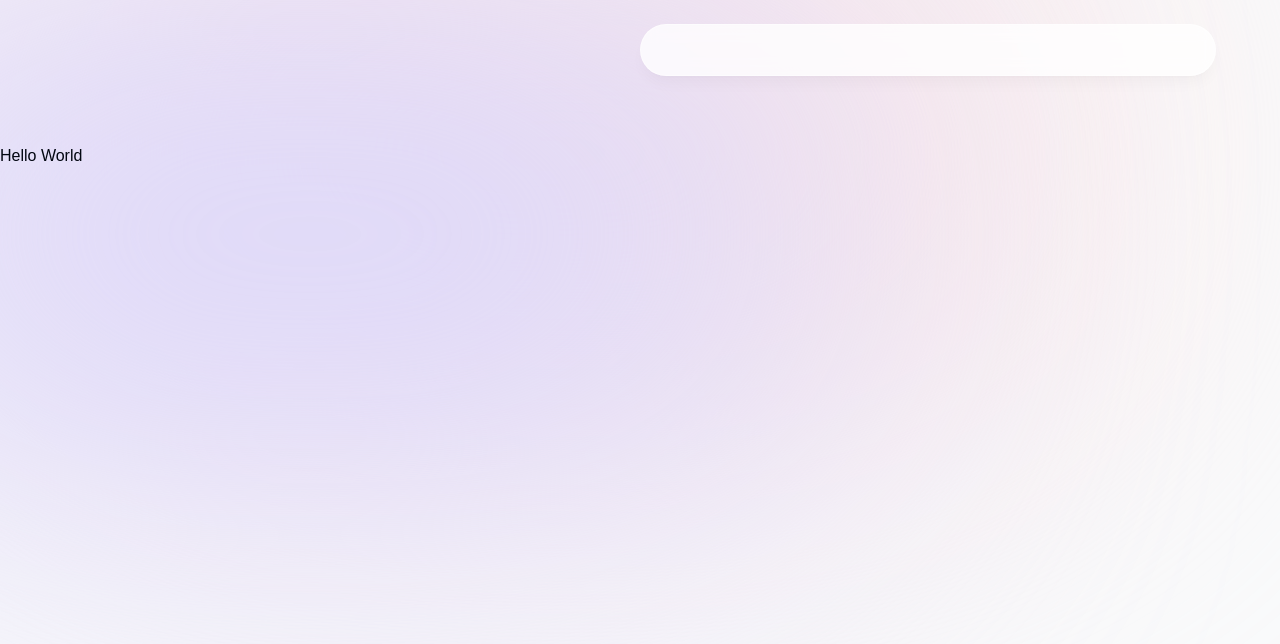
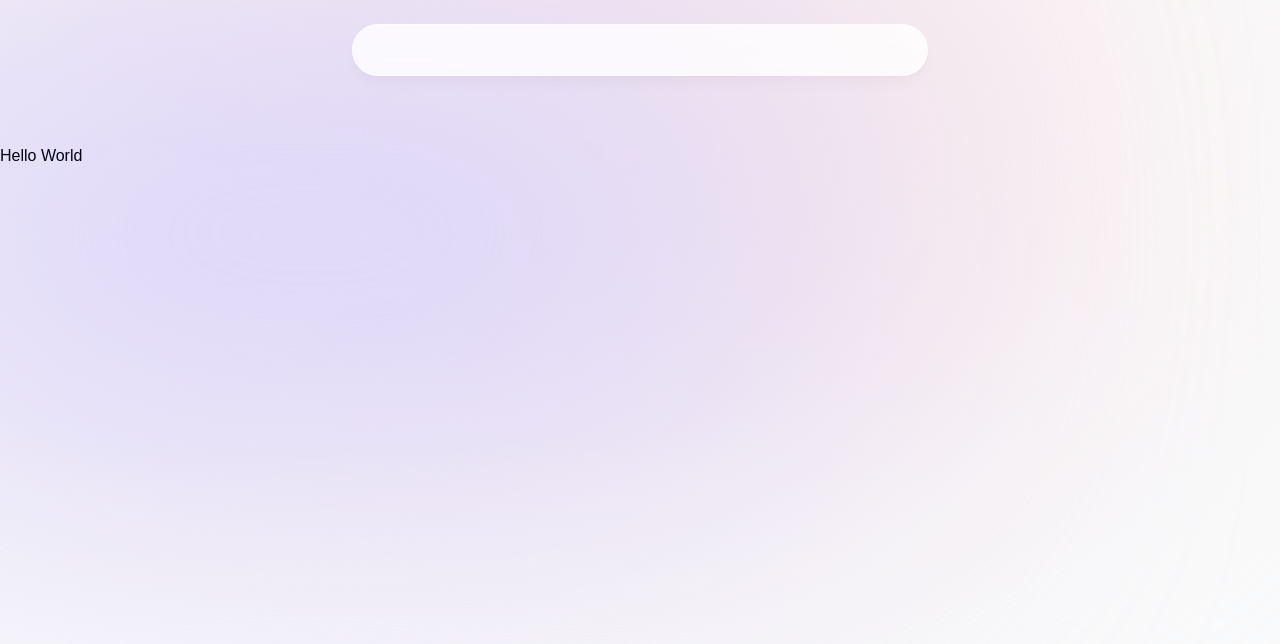
Before and after one commit to williamalowe/next-portfolio, a Next.js app: page / in a window 1280 px wide. Shown: the top 644 px of the page. Built offline with nearby package versions, Linux system fonts and the light colour scheme; a web font is replaced by a local one.

Commit message:
feat: add header-component

```diff
--- a/src/components/header.tsx
+++ b/src/components/header.tsx
@@ -1,7 +1,7 @@
 export default function Header() {
   return (
     <header className="z-[999] relative">
-      <div className="fixed top-0 left-1/2 h-[4.5rem] w-full rounded-none border border-white border-opacity-40 bg-white bg-opacity-80 shadow-lg shadow-black/[0.03] backdrop-blur-[0.5rem] sm:top-6 sm:h-[3.25rem] sm:w-[36rem] sm:rounded-full">
+      <div className="fixed top-0 left-1/2 -translate-x-1/2 h-[4.5rem] w-full rounded-none border border-white border-opacity-40 bg-white bg-opacity-80 shadow-lg shadow-black/[0.03] backdrop-blur-[0.5rem] sm:top-6 sm:h-[3.25rem] sm:w-[36rem] sm:rounded-full">
 
       </div>
     </header>
```
